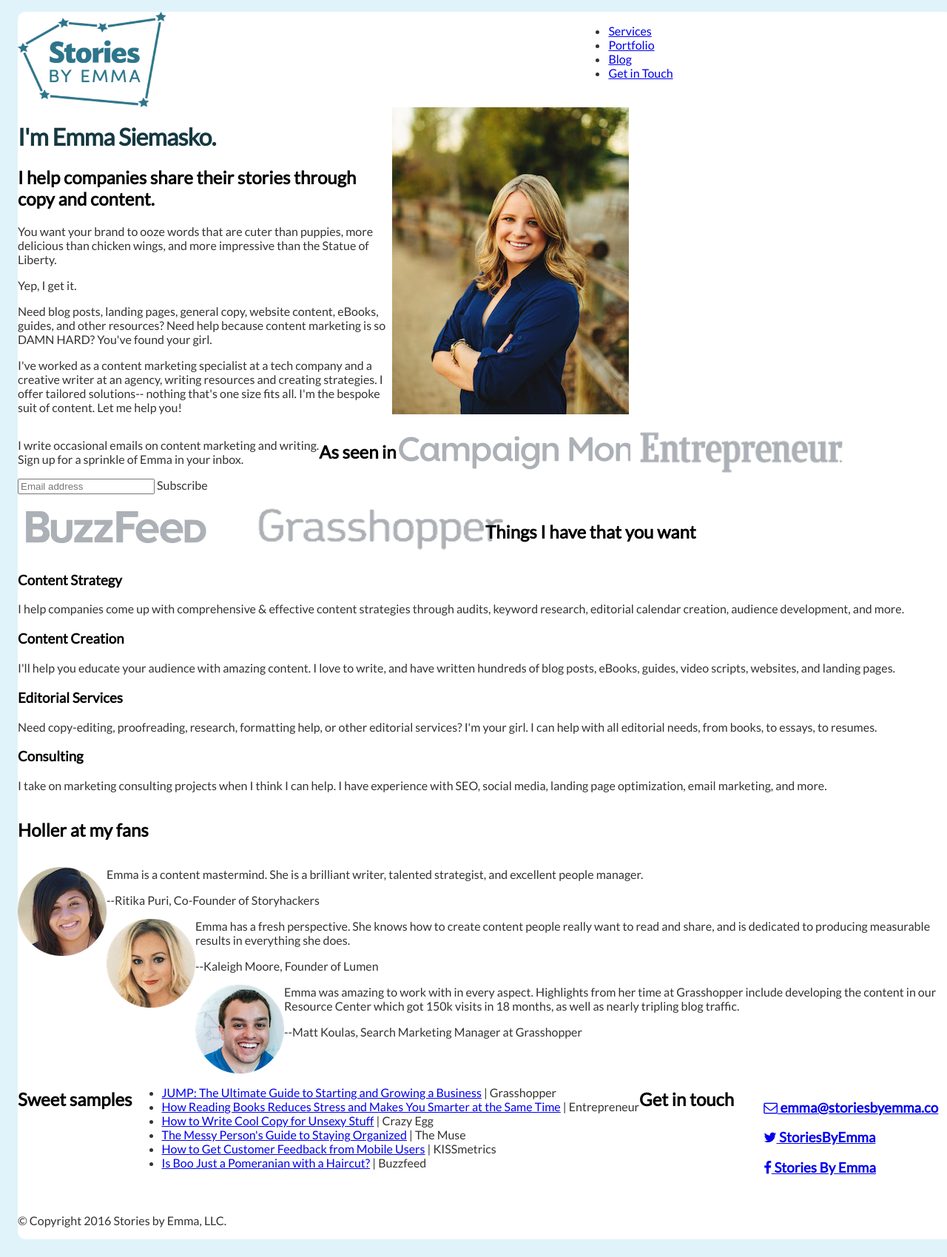
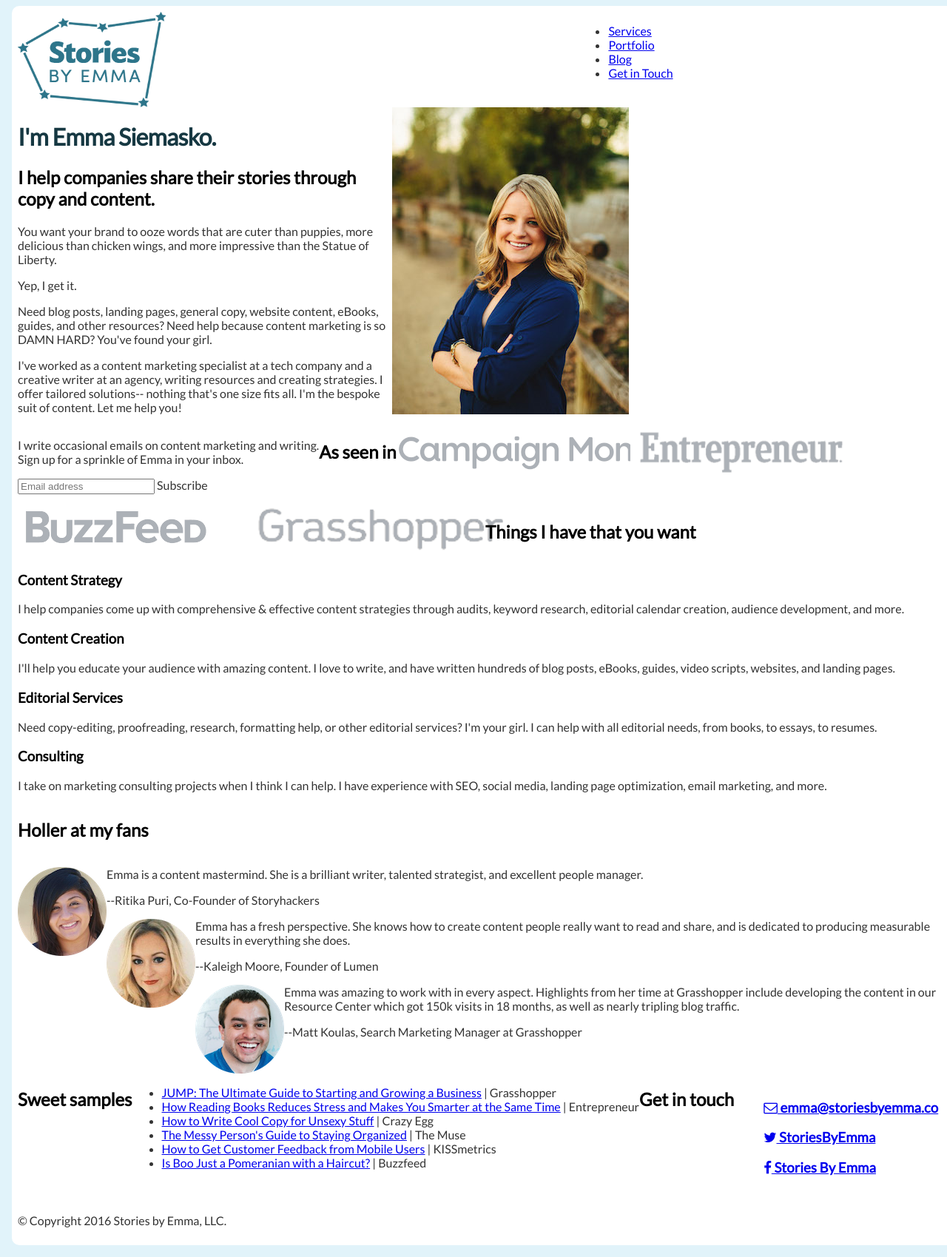
Before and after one commit to emmalepsy/emmalepsy.github.io, a Jekyll site: the page mobile.html, which Jekyll copies as it is, in a window 1280 px wide. Shown: the whole page at 74% size. Built offline with Jekyll 4.4.1, drawn with Linux system fonts in a browser that asks for light colours; nearby versions of some CDN libraries; a style sheet for code colours, icons or effects is not loaded.

Commit message:
Adjust margin and padding

```diff
--- a/mobile.html
+++ b/mobile.html
@@ -32,8 +32,11 @@
 }
 
 #main_container {
-  margin: 1em;
-  padding: 0;
+  margin-top: 0.5em;
+  margin-left: 0.5em;
+  margin-right: 0.5em;
+  margin-bottom: 1em;
+  padding: 0.5em;
   background: #ffffff;
   border-radius: 10px;
   width: 100%;
```
